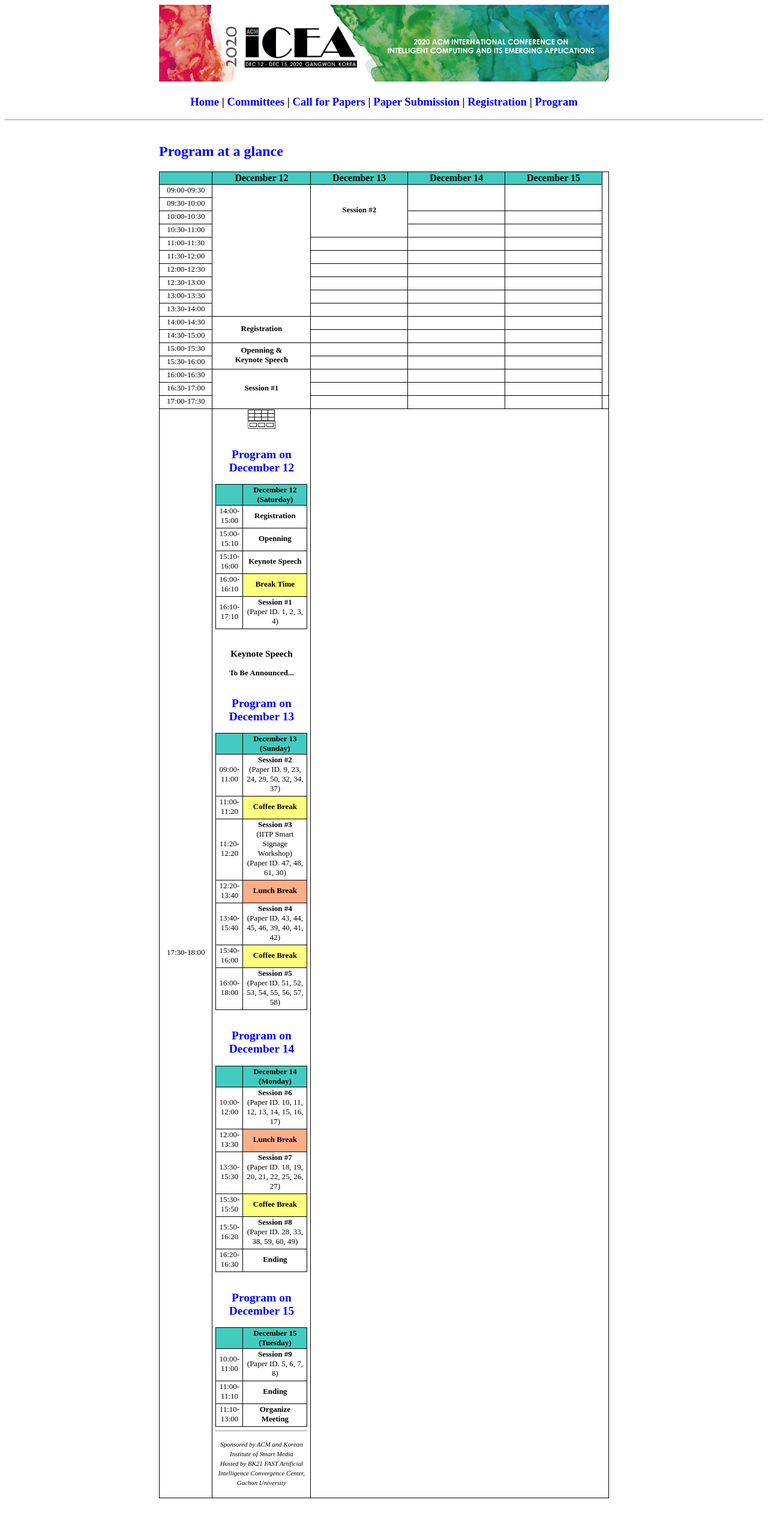
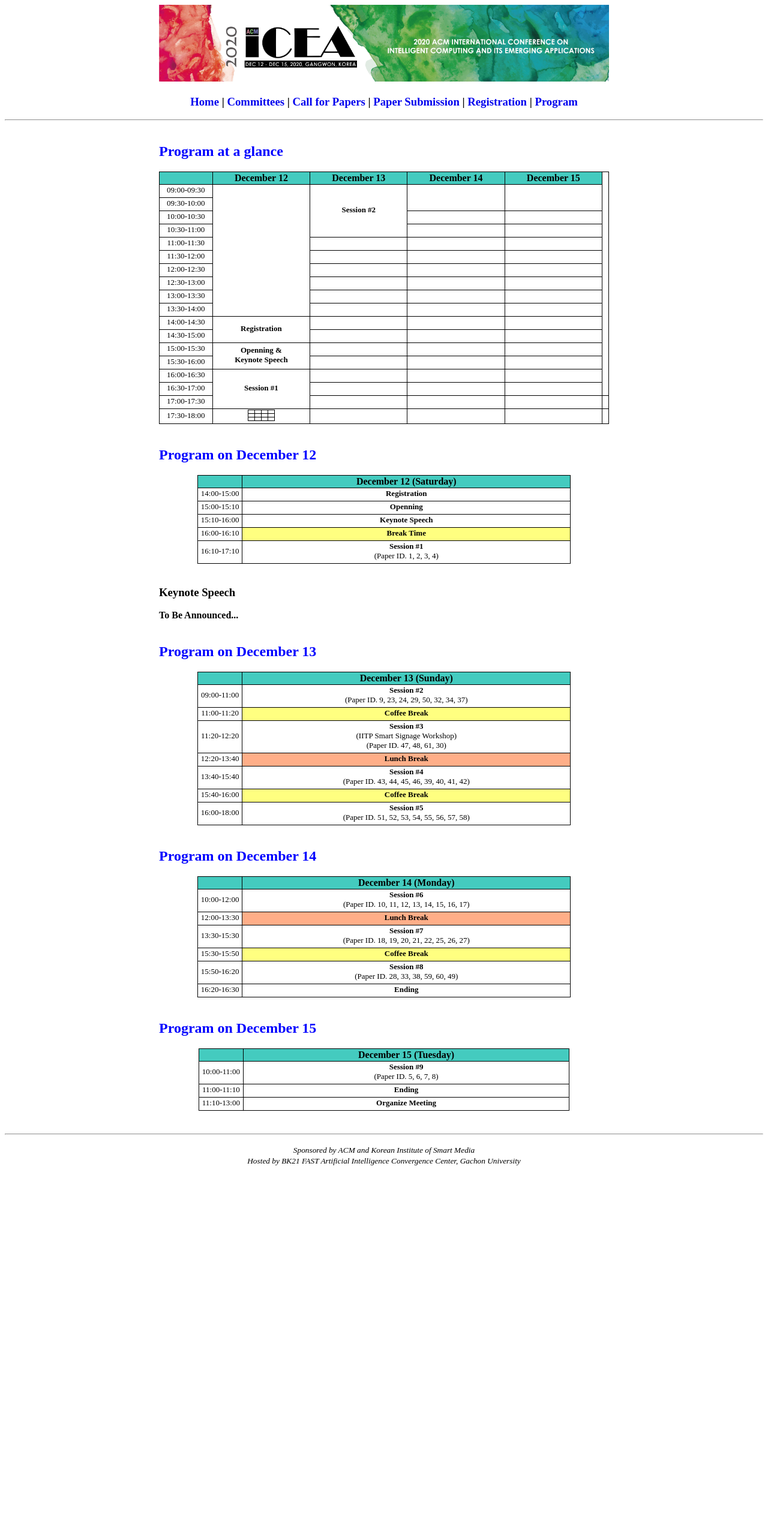
Before and after one commit to icea-conf/2020, a Jekyll site: the page built from program/index.html, in a window 1280 px wide. Shown: the whole page at 60% size. Built offline with Jekyll 4.4.1, drawn with Linux system fonts in a browser that asks for light colours; after the commit the page ends 1960 px from its top, so only the background shows below that.

Commit message:
Update index.html

```diff
--- a/program/index.html
+++ b/program/index.html
@@ -194,7 +194,7 @@ title: ACM ICEA 2020
                                         <td class="tcontent4"></td>
                                         <td class="tcontent4"></td>
                                    </tr>
-                                   <table border=1>
+                                   </table>
                               </td>
                               <td class="tcontent4"></td>
                               <td class="tcontent4"></td>
```
